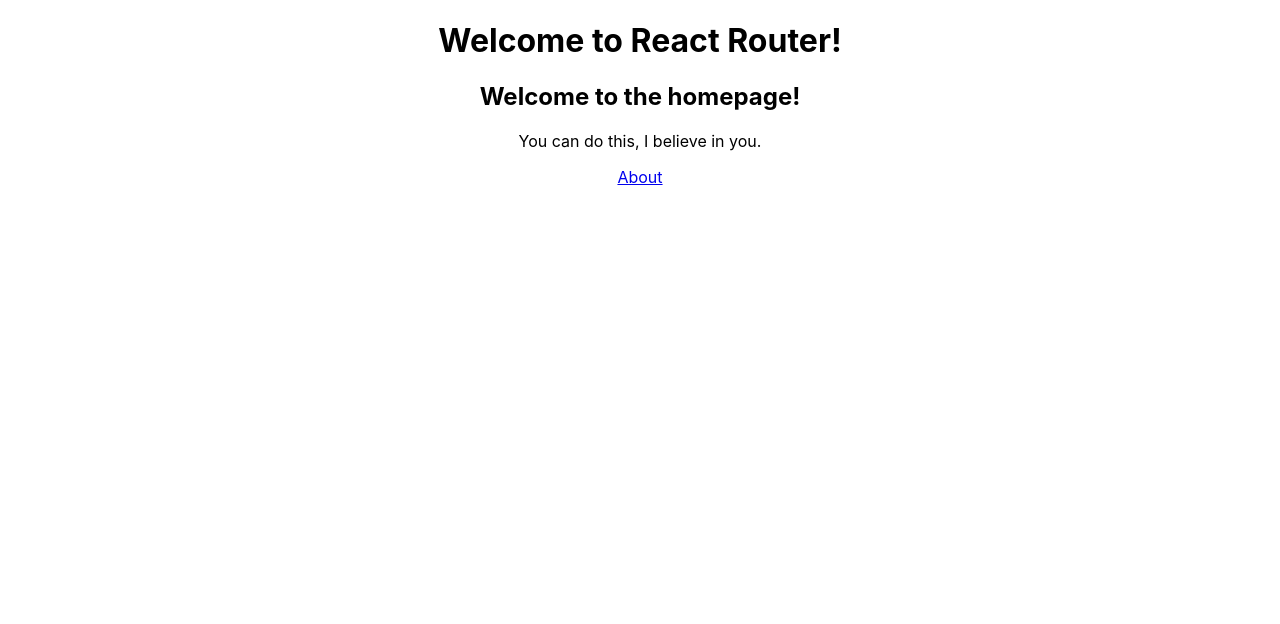
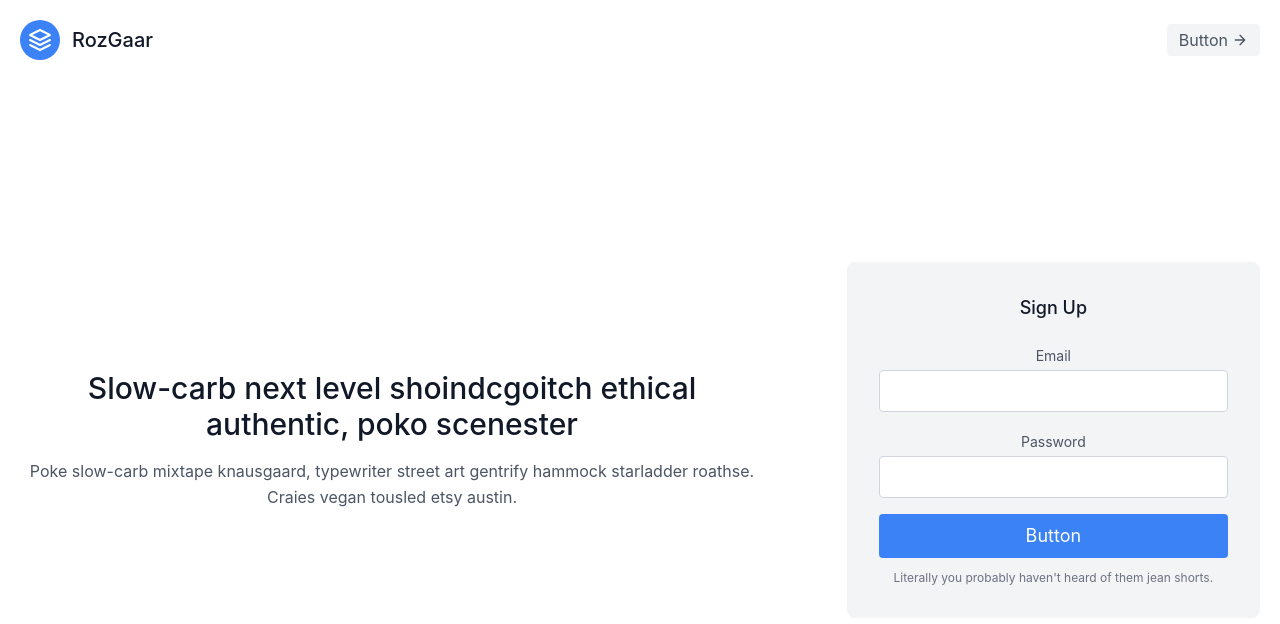
Before and after one commit to SUYASH15012001/rozgaar, a React (Create React App) app: page / in a window 1280 px wide. Shown: the top 624 px of the page. Built offline with nearby package versions, Linux system fonts and the light colour scheme.

Commit message:
basic AuthFlow done

```diff
--- a/package.json
+++ b/package.json
@@ -3,6 +3,10 @@
   "version": "0.1.0",
   "private": true,
   "dependencies": {
+    "@emotion/react": "^11.8.2",
+    "@emotion/styled": "^11.8.1",
+    "@mui/icons-material": "^5.5.1",
+    "@mui/material": "^5.5.2",
     "@testing-library/jest-dom": "^5.16.3",
     "@testing-library/react": "^12.1.4",
     "@testing-library/user-event": "^13.5.0",
--- a/public/index.html
+++ b/public/index.html
@@ -4,6 +4,8 @@
     <meta charset="utf-8" />
     <link rel="icon" href="%PUBLIC_URL%/favicon.ico" />
     <meta name="viewport" content="width=device-width, initial-scale=1" />
+
+
     <meta name="theme-color" content="#000000" />
     <meta
       name="description"
@@ -15,6 +17,15 @@
       user's mobile device or desktop. See https://developers.google.com/web/fundamentals/web-app-manifest/
     -->
     <link rel="manifest" href="%PUBLIC_URL%/manifest.json" />
+    <link
+      rel="stylesheet"
+      href="https://fonts.googleapis.com/css?family=Roboto:300,400,500,700&display=swap"
+    />
+    <link
+      rel="stylesheet"
+      href="https://fonts.googleapis.com/icon?family=Material+Icons"
+    />
+    <script src="https://cdn.tailwindcss.com"></script>
     <!--
       Notice the use of %PUBLIC_URL% in the tags above.
       It will be replaced with the URL of the `public` folder during the build.
--- a/src/App.js
+++ b/src/App.js
@@ -1,29 +1,18 @@
 import * as React from "react";
 import { Routes, Route, Link } from "react-router-dom";
 import "./App.css";
+import Header from "./components/Header";
+import Login from "./routes/Login";
 
 export default function App() {
   return (
     <div className="App">
-      <h1>Welcome to React Router!</h1>
+      <Header />
       <Routes>
-        <Route path="/" element={<Home />} />
+        <Route path="/" element={<Login />} />
         <Route path="about" element={<About />} />
       </Routes>
     </div>
-  );
-}
-function Home() {
-  return (
-    <>
-      <main>
-        <h2>Welcome to the homepage!</h2>
-        <p>You can do this, I believe in you.</p>
-      </main>
-      <nav>
-        <Link to="/about">About</Link>
-      </nav>
-    </>
   );
 }
 
--- /dev/null
+++ b/src/components/Header.js
@@ -0,0 +1,55 @@
+import React from "react";
+
+function Header() {
+  return (
+    <header className="text-gray-600 body-font">
+      <div className="container mx-auto flex flex-wrap p-5 flex-col md:flex-row items-center">
+        <a
+          href="#"
+          className="flex title-font font-medium items-center text-gray-900 mb-4 md:mb-0">
+          <svg
+            xmlns="http://www.w3.org/2000/svg"
+            fill="none"
+            stroke="currentColor"
+            stroke-linecap="round"
+            stroke-linejoin="round"
+            stroke-width="2"
+            className="w-10 h-10 text-white p-2 bg-blue-500 rounded-full"
+            viewBox="0 0 24 24">
+            <path d="M12 2L2 7l10 5 10-5-10-5zM2 17l10 5 10-5M2 12l10 5 10-5"></path>
+          </svg>
+          <span className="ml-3 text-xl">RozGaar</span>
+        </a>
+        <nav className="md:ml-auto md:mr-auto flex flex-wrap items-center text-base justify-center">
+          {/* <a href="#" className="mr-5 hover:text-gray-900">
+            First Link
+          </a>
+          <a href="#" className="mr-5 hover:text-gray-900">
+            Second Link
+          </a>
+          <a href="#" className="mr-5 hover:text-gray-900">
+            Third Link
+          </a>
+          <a href="#" className="mr-5 hover:text-gray-900">
+            Fourth Link
+          </a> */}
+        </nav>
+        <button className="inline-flex items-center bg-gray-100 border-0 py-1 px-3 focus:outline-none hover:bg-gray-200 rounded text-base mt-4 md:mt-0">
+          Button
+          <svg
+            fill="none"
+            stroke="currentColor"
+            stroke-linecap="round"
+            stroke-linejoin="round"
+            stroke-width="2"
+            className="w-4 h-4 ml-1"
+            viewBox="0 0 24 24">
+            <path d="M5 12h14M12 5l7 7-7 7"></path>
+          </svg>
+        </button>
+      </div>
+    </header>
+  );
+}
+
+export default Header;
--- /dev/null
+++ b/src/routes/Login.js
@@ -0,0 +1,93 @@
+import React from "react";
+import { useNavigate } from "react-router-dom";
+
+function Login() {
+  const [state, setState] = React.useState({
+    email: "",
+    password: "",
+  });
+
+  const navigate = useNavigate();
+  const handleChange = (e) => {
+    setState({
+      ...state,
+      [e.target.name]: e.target.value,
+    });
+  };
+  const handleSubmit = () => {
+    console.log(state);
+    if (state.email === "admin@admin.com" && state.password === "password") {
+      navigate("/page");
+    }
+  };
+
+  return (
+    <div
+      style={{
+        display: "flex",
+        justifyContent: "center",
+        alignItems: "center",
+        height: "90vh",
+      }}>
+      <section className="text-gray-600 body-font">
+        <div className="container px-5 py-24 mx-auto flex flex-wrap items-center">
+          <div className="lg:w-3/5 md:w-1/2 md:pr-16 lg:pr-0 pr-0">
+            <h1 className="title-font font-medium text-3xl text-gray-900">
+              Slow-carb next level shoindcgoitch ethical authentic, poko
+              scenester
+            </h1>
+            <p className="leading-relaxed mt-4">
+              Poke slow-carb mixtape knausgaard, typewriter street art gentrify
+              hammock starladder roathse. Craies vegan tousled etsy austin.
+            </p>
+          </div>
+          <div className="lg:w-2/6 md:w-1/2 bg-gray-100 rounded-lg p-8 flex flex-col md:ml-auto w-full mt-10 md:mt-0">
+            <h2 className="text-gray-900 text-lg font-medium title-font mb-5">
+              Sign Up
+            </h2>
+            <div className="relative mb-4">
+              <label
+                for="full-name"
+                className="leading-7 text-sm text-gray-600">
+                Email
+              </label>
+              <input
+                type="text"
+                id="full-name"
+                name="email"
+                value={state.email}
+                onChange={handleChange}
+                className="w-full bg-white rounded border border-gray-300 focus:border-blue-500 focus:ring-2 focus:ring-blue-200 text-base outline-none text-gray-700 py-1 px-3 leading-8 transition-colors duration-200 ease-in-out"
+              />
+            </div>
+            <div className="relative mb-4">
+              <label for="email" className="leading-7 text-sm text-gray-600">
+                Password
+              </label>
+              <input
+                onChange={handleChange}
+                value={state.password}
+                type="password"
+                id="email"
+                name="password"
+                className="w-full bg-white rounded border border-gray-300 focus:border-blue-500 focus:ring-2 focus:ring-blue-200 text-base outline-none text-gray-700 py-1 px-3 leading-8 transition-colors duration-200 ease-in-out"
+              />
+            </div>
+            <button
+              //   disabled
+              onClick={handleSubmit}
+              disabled={!(state.email && state.password)}
+              className="text-white bg-blue-500 disaled:bg-gray-100 border-0 py-2 px-8 focus:outline-none hover:bg-blue-600 rounded text-lg">
+              Button
+            </button>
+            <p className="text-xs text-gray-500 mt-3">
+              Literally you probably haven't heard of them jean shorts.
+            </p>
+          </div>
+        </div>
+      </section>
+    </div>
+  );
+}
+
+export default Login;
```
Also changed, not shown: 1 other file (tests, documents, lock files or other folders).
